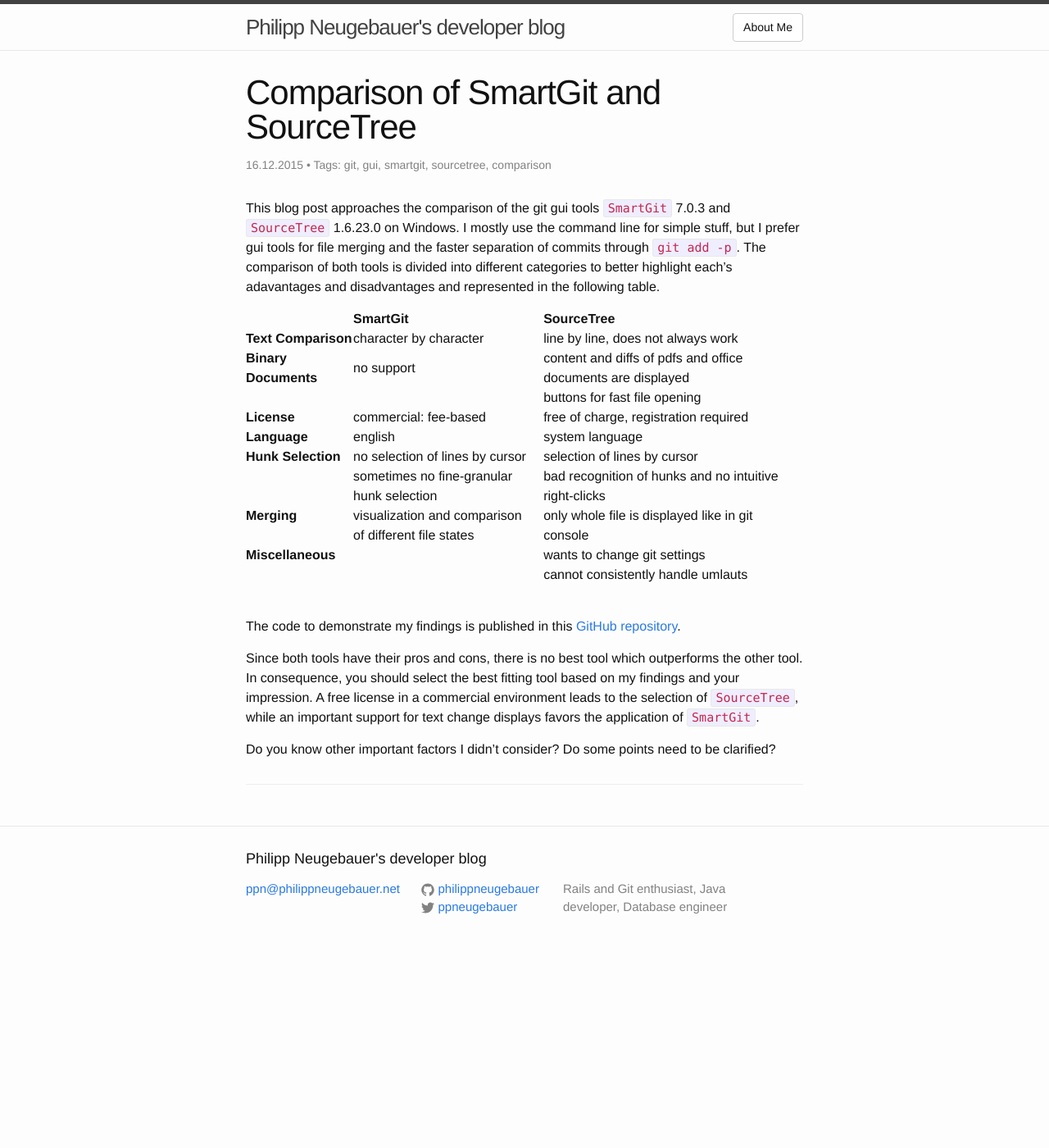
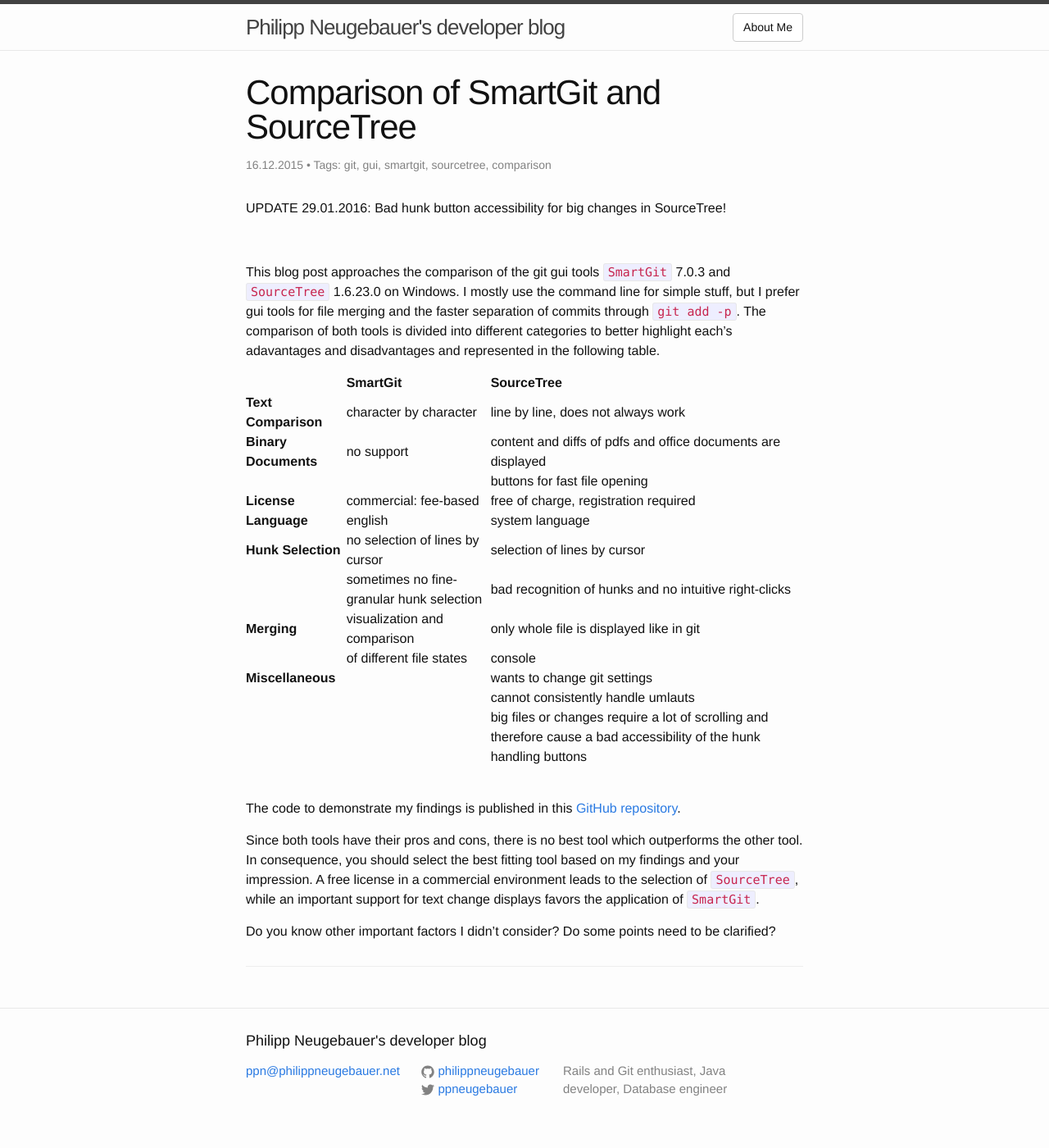
Before and after one commit to philippneugebauer/philippneugebauer.github.io, a Jekyll site: the page built from _posts/2015-12-17-comparison-of-smartgit-and-sourcetree.markdown, in a window 1280 px wide. Shown: the whole page at 82% size. Built offline with Jekyll 4.4.1, drawn with Linux system fonts in a browser that asks for light colours; before the commit the page ends 1178 px from its top, so only the background shows below that.

Commit message:
update for big change handling of sourcetree

```diff
--- a/_posts/2015-12-17-comparison-of-smartgit-and-sourcetree.markdown
+++ b/_posts/2015-12-17-comparison-of-smartgit-and-sourcetree.markdown
@@ -4,6 +4,11 @@
 date: 2015-12-17 09:49:18 +1100
 categories: git gui smartgit sourcetree comparison
 ---
+
+UPDATE 29.01.2016:
+Bad hunk button accessibility for big changes in SourceTree!
+
+<br>
 
 This blog post approaches the comparison of the git gui tools `SmartGit` 7.0.3 and `SourceTree` 1.6.23.0 on Windows.
 I mostly use the command line for simple stuff, but I prefer gui tools for file merging and the faster separation of commits through `git add -p`. The comparison of both tools is divided into different categories to better highlight each's adavantages and disadvantages and represented in the following table.
@@ -21,6 +26,7 @@
 ||of different file states|console|
 |**Miscellaneous**||wants to change git settings|
 |||cannot consistently handle umlauts|
+|||big files or changes require a lot of scrolling and therefore cause a bad accessibility of the hunk handling buttons|
 
 <br>
 
```
